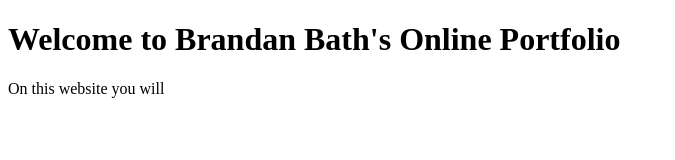
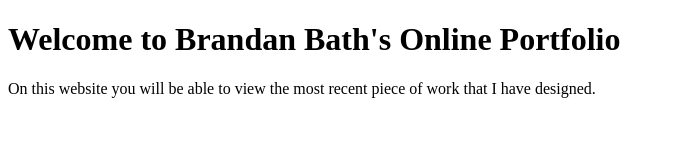
Before and after one commit to brandanbath/bbsite, a plain HTML site: page index.html in a window 1280 px wide. Shown: the whole page, without its empty margins (0-675 px from the left). Drawn offline with Linux system fonts and the light colour scheme.

Commit message:
Content Update

```diff
--- a/index.html
+++ b/index.html
@@ -6,6 +6,7 @@
   </head>
   <body>
     <h1>Welcome to Brandan Bath's Online Portfolio</h1>
-    <p>On this website you will </p>
+    <p>On this website you will be able to view the most recent piece of
+    work that I have designed.</p>
   </body>
 </html>
```
